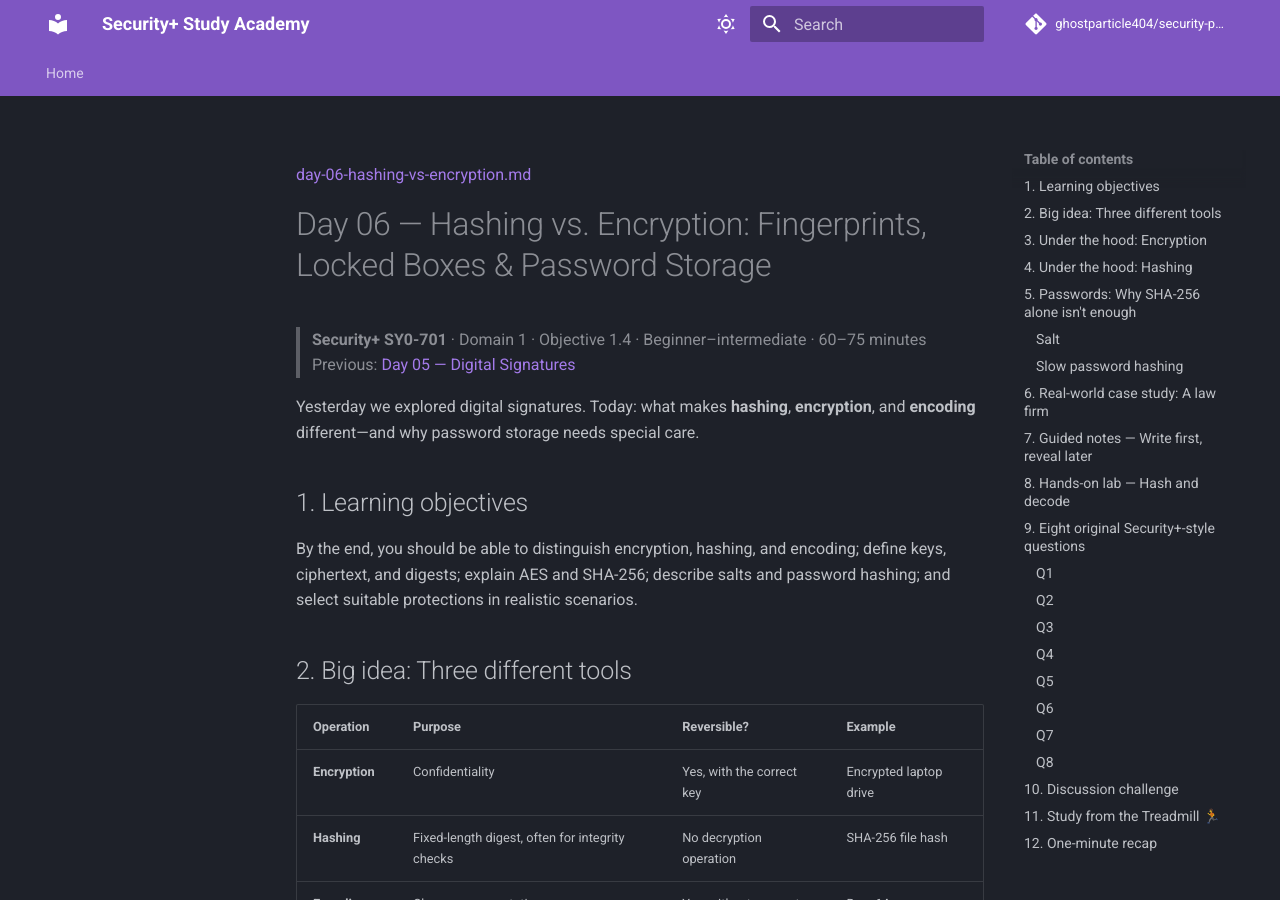
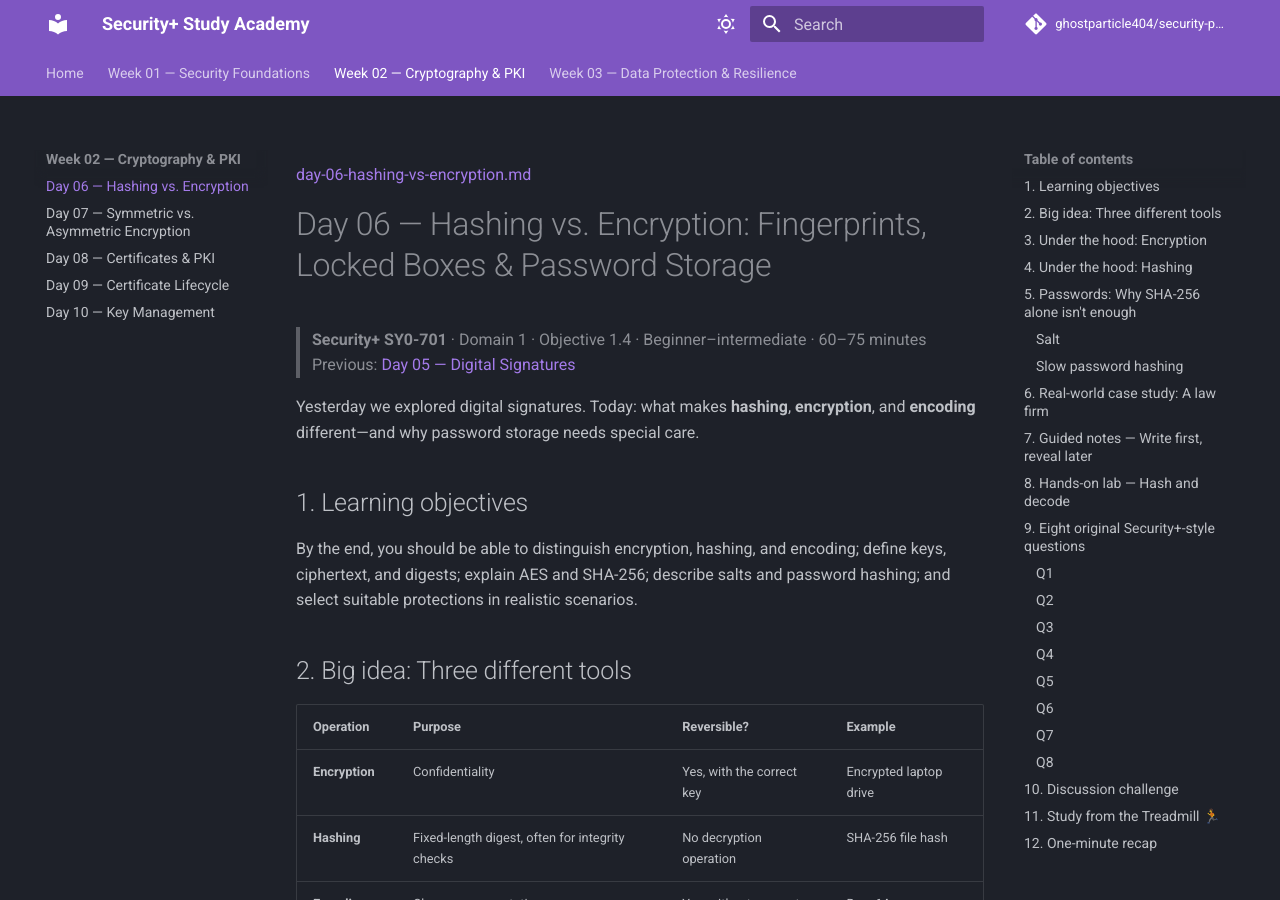
Before and after one commit to ghostparticle404/security-plus-study-academy, an MkDocs documentation site: the page built from docs/week-02/day-06-hashing-vs-encryption.md, in a window 1280 px wide and 900 px high. Built offline with MkDocs 1.6.1 and Material for MkDocs 9.7.7, drawn with Linux system fonts in a browser that asks for light colours; comment, search, counter and statistics services are not loaded.

Commit message:
Add three weeks of Security+ course navigation

```diff
--- a/mkdocs.yml
+++ b/mkdocs.yml
@@ -48,5 +48,27 @@ markdown_extensions:
   - pymdownx.tabbed:
       alternate_style: true
 
+
 nav:
   - Home: index.md
+
+  - Week 01 — Security Foundations:
+      - "Day 01 — The CIA Triad": week-01/day-01-cia-triad.md
+      - "Day 02 — Security Controls": week-01/day-02-security-controls.md
+      - "Day 03 — Authentication & Authorization": week-01/day-03-authentication-authorization.md
+      - "Day 04 — Audit Logs": week-01/day-04-audit-logs.md
+      - "Day 05 — Non-repudiation & Digital Signatures": week-01/day-05-non-repudiation-digital-signatures.md
+
+  - Week 02 — Cryptography & PKI:
+      - "Day 06 — Hashing vs. Encryption": week-02/day-06-hashing-vs-encryption.md
+      - "Day 07 — Symmetric vs. Asymmetric Encryption": week-02/day-07-symmetric-vs-asymmetric.md
+      - "Day 08 — Certificates & PKI": week-02/day-08-certificates-pki.md
+      - "Day 09 — Certificate Lifecycle": week-02/day-09-certificate-lifecycle.md
+      - "Day 10 — Key Management": week-02/day-10-key-management.md
+
+  - Week 03 — Data Protection & Resilience:
+      - "Day 11 — Data States": week-03/day-11-data-states.md
+      - "Day 12 — Data Classification": week-03/day-12-data-classification.md
+      - "Day 13 — Data Retention & Disposal": week-03/day-13-data-retention-disposal.md
+      - "Day 14 — Backups & Recovery": week-03/day-14-backups-recovery.md
+      - "Day 15 — Business Continuity": week-03/day-15-business-continuity.md
```
